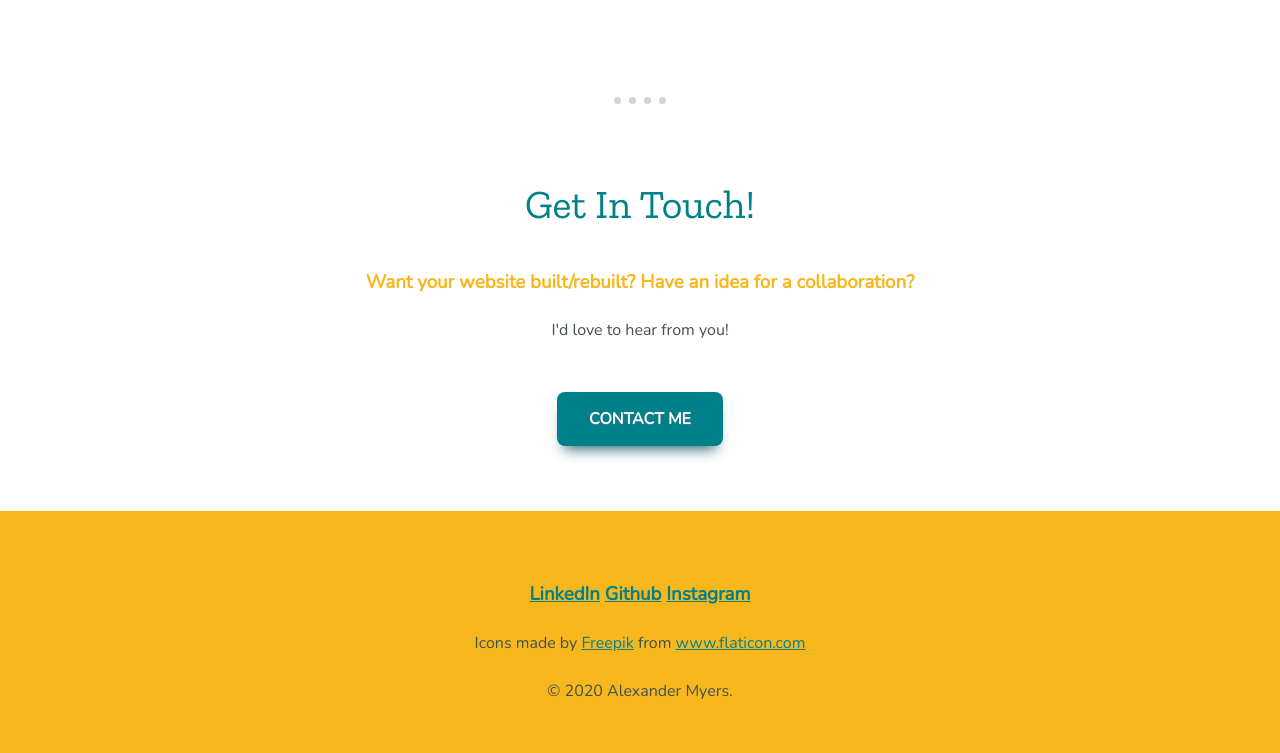
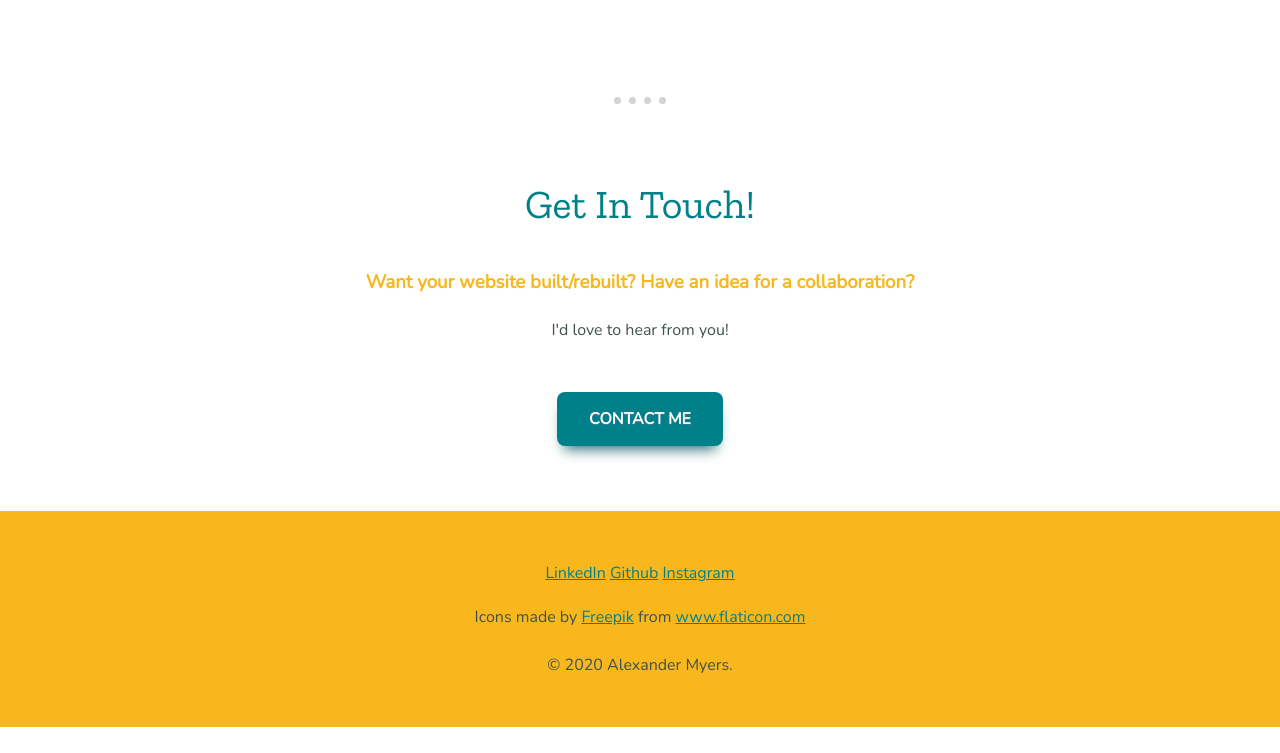
Before and after one commit to I3aptism/PersonalSitev1, a plain HTML site: page index.html in a window 1280 px wide. Shown: the part 2017-2770 px from the top of the page. After the commit the page ends 2744 px from the top, so only its background shows below. Drawn offline with nearby package versions, Linux system fonts and the light colour scheme.

Commit message:
Updated file to accommodate CSS tweaks

```diff
--- a/index.html
+++ b/index.html
@@ -49,9 +49,11 @@
   </div>
 
   <div class="bottom-container">
-    <h3><a class="footer-link" href="https://www.linkedin.com/in/alex-myers-12776b177/">LinkedIn</a> <a class="footer-link" href="https://github.com/I3aptism/">Github</a> <a class="footer-link" href="https://www.instagram.com/alricsm/">Instagram</a></h3>
-    <p>Icons made by <a href="https://www.flaticon.com/authors/freepik" title="Freepik">Freepik</a> from <a href="https://www.flaticon.com/" title="Flaticon">www.flaticon.com</a></p>
-    <p>© 2020 Alexander Myers.</p>
+    <a class="footer-link" href="https://www.linkedin.com/in/alex-myers-12776b177/">LinkedIn</a>
+    <a class="footer-link" href="https://github.com/I3aptism/">Github</a>
+    <a class="footer-link" href="https://www.instagram.com/alricsm/">Instagram</a>
+    <p class="credit">Icons made by <a href="https://www.flaticon.com/authors/freepik" title="Freepik">Freepik</a> from <a href="https://www.flaticon.com/" title="Flaticon">www.flaticon.com</a></p>
+    <p class="copyright">© 2020 Alexander Myers.</p>
   </div>
 
 </body>
```
